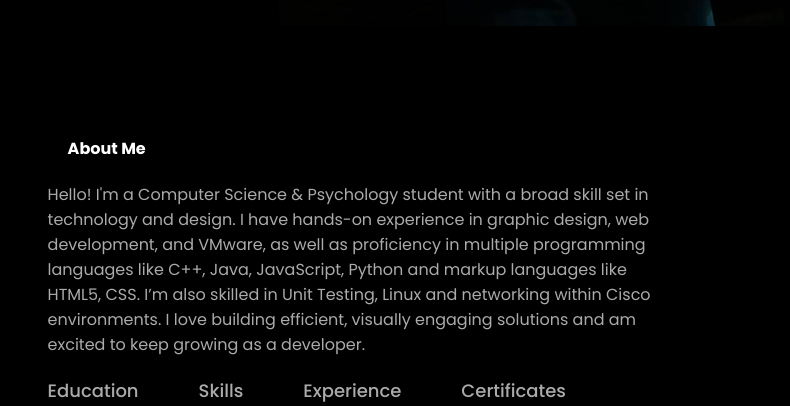
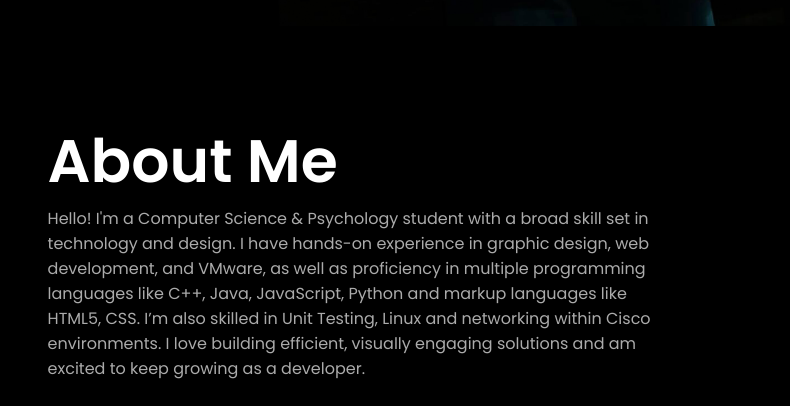
Before and after one commit to abyss01701/main, a plain HTML site: page index.html in a window 1280 px wide. Shown: the part 774-1180 px from the top of the page, 490-1280 px from the left. Drawn offline with nearby package versions, Linux system fonts and the light colour scheme.

Commit message:
Update index.html
Signed-off-by: Akshat Newal <akshataniketnewal@gmail.com>

```diff
--- a/index.html
+++ b/index.html
@@ -39,12 +39,13 @@
                 </div>
 
                 <div class="about-col-2">
-                    <h1 class="glow-background"> About Me</h1>
-                    <p>Hello! I'm a Computer Science & Psychology student with a broad skill set in technology and design.
+                    <h1 class="sub-title"> About Me</h1>
+                    <p class="background-glow">Hello! I'm a Computer Science & Psychology student with a broad skill set in technology and design.
                         I have hands-on experience in graphic design, web development, and VMware, as well as proficiency in multiple programming
                         languages like C++, Java, JavaScript, Python and markup languages like HTML5, CSS. I’m also skilled in Unit Testing, Linux and networking within Cisco
                         environments. I love building efficient,
-                        visually engaging solutions and am excited to keep growing as a developer.</p>
+                        visually engaging solutions and am excited to keep growing as a developer.
+                    </p>
 
                         <div class="tab-titles">
                             <p class = 'tab-links active-link' onclick="opentab('education')"> Education </p>
```
